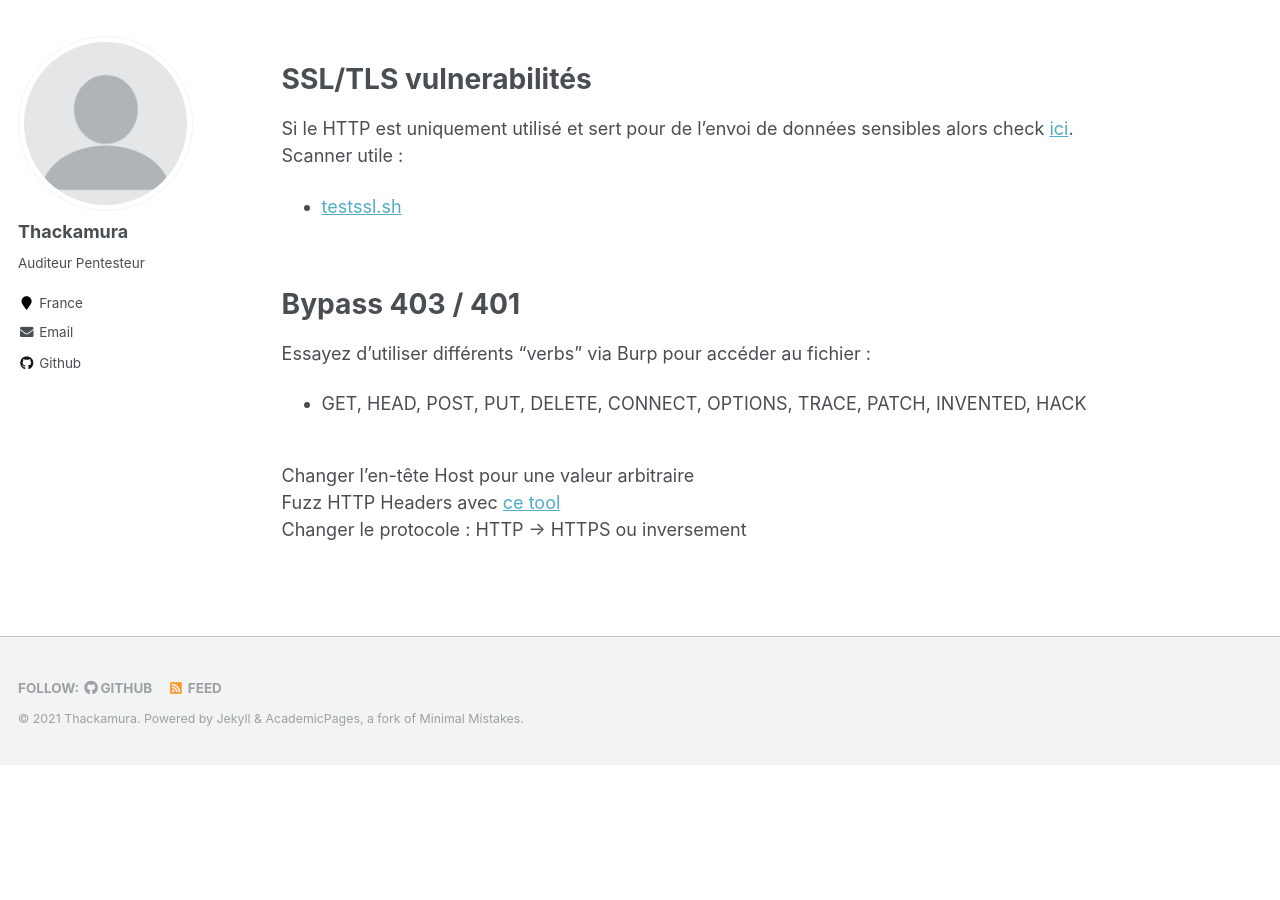
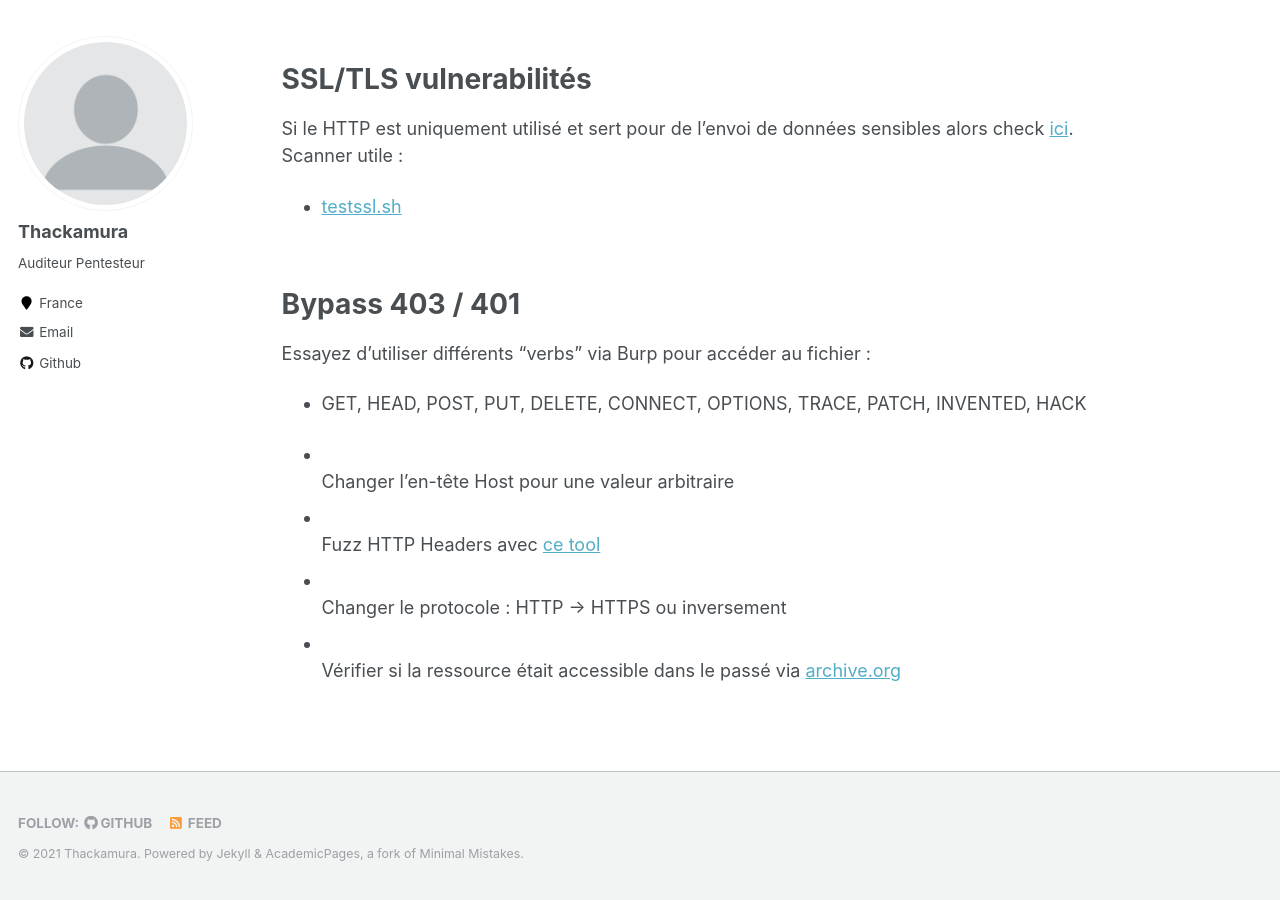
Before and after one commit to thackamura/thackamura.github.io, a Jekyll site: the page built from _pages/web-checklist.md, in a window 1280 px wide and 900 px high, scrolled down 1790 px. Built offline with Jekyll 4.4.1, drawn with Linux system fonts in a browser that asks for light colours; before the commit the page ends 2555 px from its top, so only the background shows below that.

Commit message:
Update web-checklist.md

```diff
--- a/_pages/web-checklist.md
+++ b/_pages/web-checklist.md
@@ -76,6 +76,7 @@ Bypass 403 / 401
 Essayez d'utiliser différents "verbs" via Burp pour accéder au fichier :
 * GET, HEAD, POST, PUT, DELETE, CONNECT, OPTIONS, TRACE, PATCH, INVENTED, HACK
 
-<br/>Changer l'en-tête Host pour une valeur arbitraire
-<br/>Fuzz HTTP Headers avec [ce tool](https://github.com/carlospolop/fuzzhttpbypass)
-<br/>Changer le protocole : HTTP -> HTTPS ou inversement
+* <br/>Changer l'en-tête Host pour une valeur arbitraire
+* <br/>Fuzz HTTP Headers avec [ce tool](https://github.com/carlospolop/fuzzhttpbypass)
+* <br/>Changer le protocole : HTTP -> HTTPS ou inversement
+* <br/>Vérifier si la ressource était accessible dans le passé via [archive.org](https://archive.org/web/)
```
